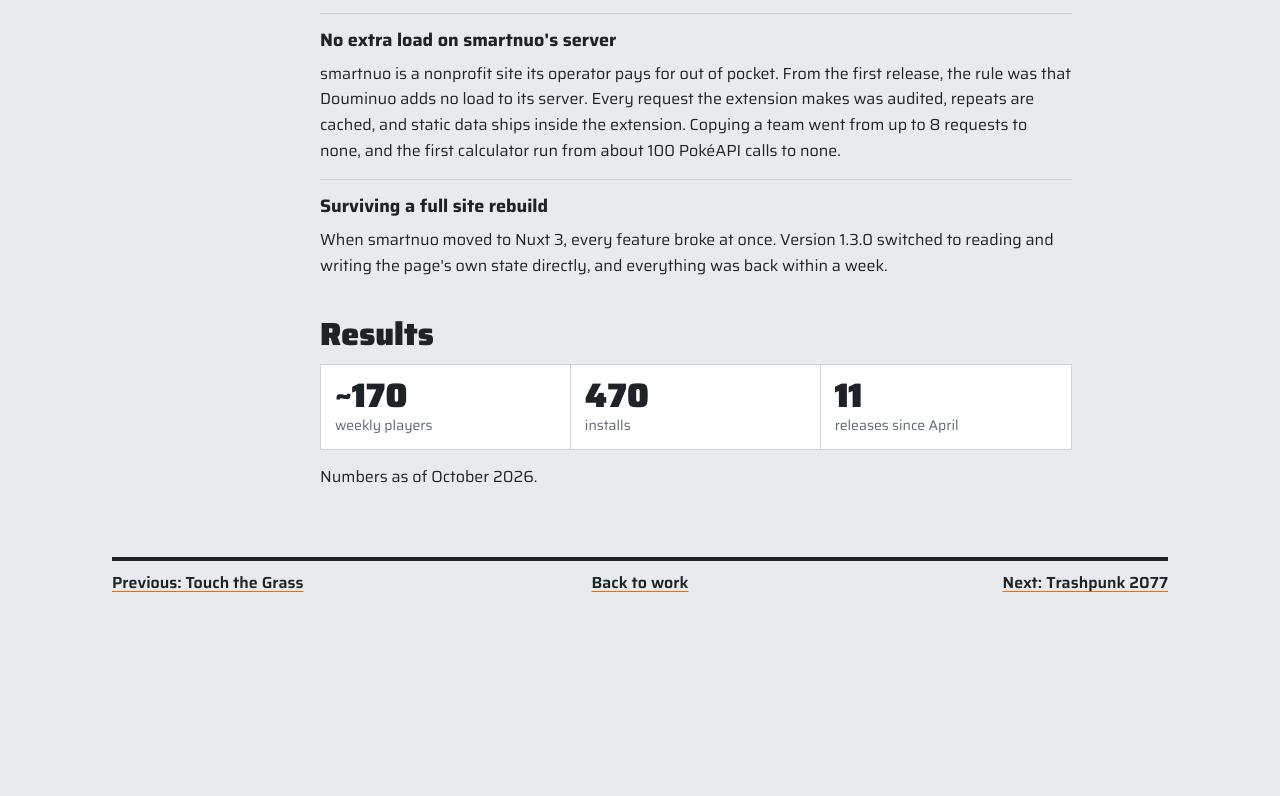
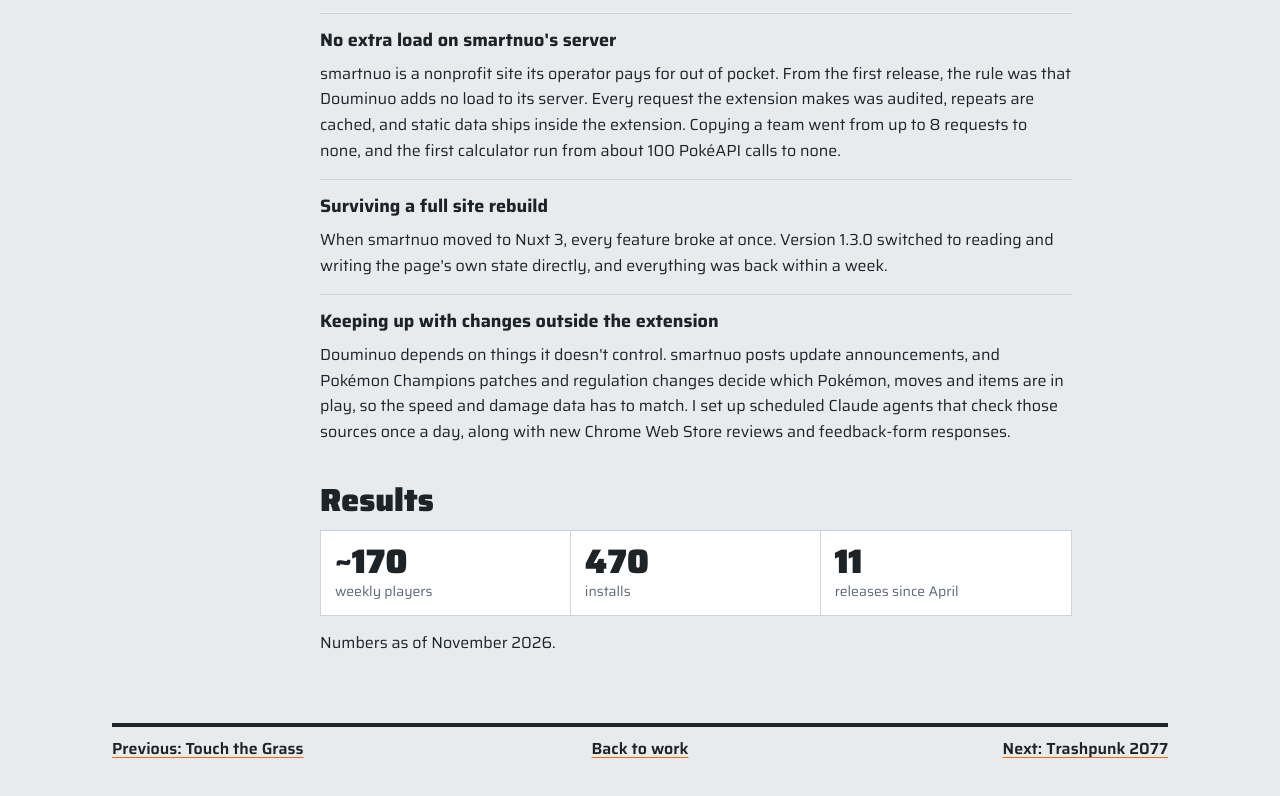
Before and after one commit to HyunbinPark2359/HyunbinPark2359.github.io, a plain HTML site: page douminuo.html in a window 1280 px wide. Shown: the part 1579-2375 px from the top of the page. Before the commit the page ends 2223 px from the top, so only its background shows below. Drawn offline with Linux system fonts and the light colour scheme.

Commit message:
Add Douminuo update-tracking section, refresh resume
Douminuo case study gets a block on the scheduled agents that watch for
site, patch and review changes; results numbers dated November 2026.
Resume swaps the Nuxt rebuild line for the agents line.

```diff
--- a/douminuo.html
+++ b/douminuo.html
@@ -56,6 +56,10 @@
         <h3>Surviving a full site rebuild</h3>
         <p>When smartnuo moved to Nuxt 3, every feature broke at once. Version 1.3.0 switched to reading and writing the page's own state directly, and everything was back within a week.</p>
       </div>
+      <div class="prob">
+        <h3>Keeping up with changes outside the extension</h3>
+        <p>Douminuo depends on things it doesn't control. smartnuo posts update announcements, and Pokémon Champions patches and regulation changes decide which Pokémon, moves and items are in play, so the speed and damage data has to match. I set up scheduled Claude agents that check those sources once a day, along with new Chrome Web Store reviews and feedback-form responses.</p>
+      </div>
 
       <h2 id="results">Results</h2>
       <div class="nums">
@@ -63,7 +67,7 @@
         <div><b>470</b>installs</div>
         <div><b>11</b>releases since April</div>
       </div>
-      <p>Numbers as of October 2026.</p>
+      <p>Numbers as of November 2026.</p>
     </div>
   </main>
 
```
Also changed, not shown: 1 other file.
